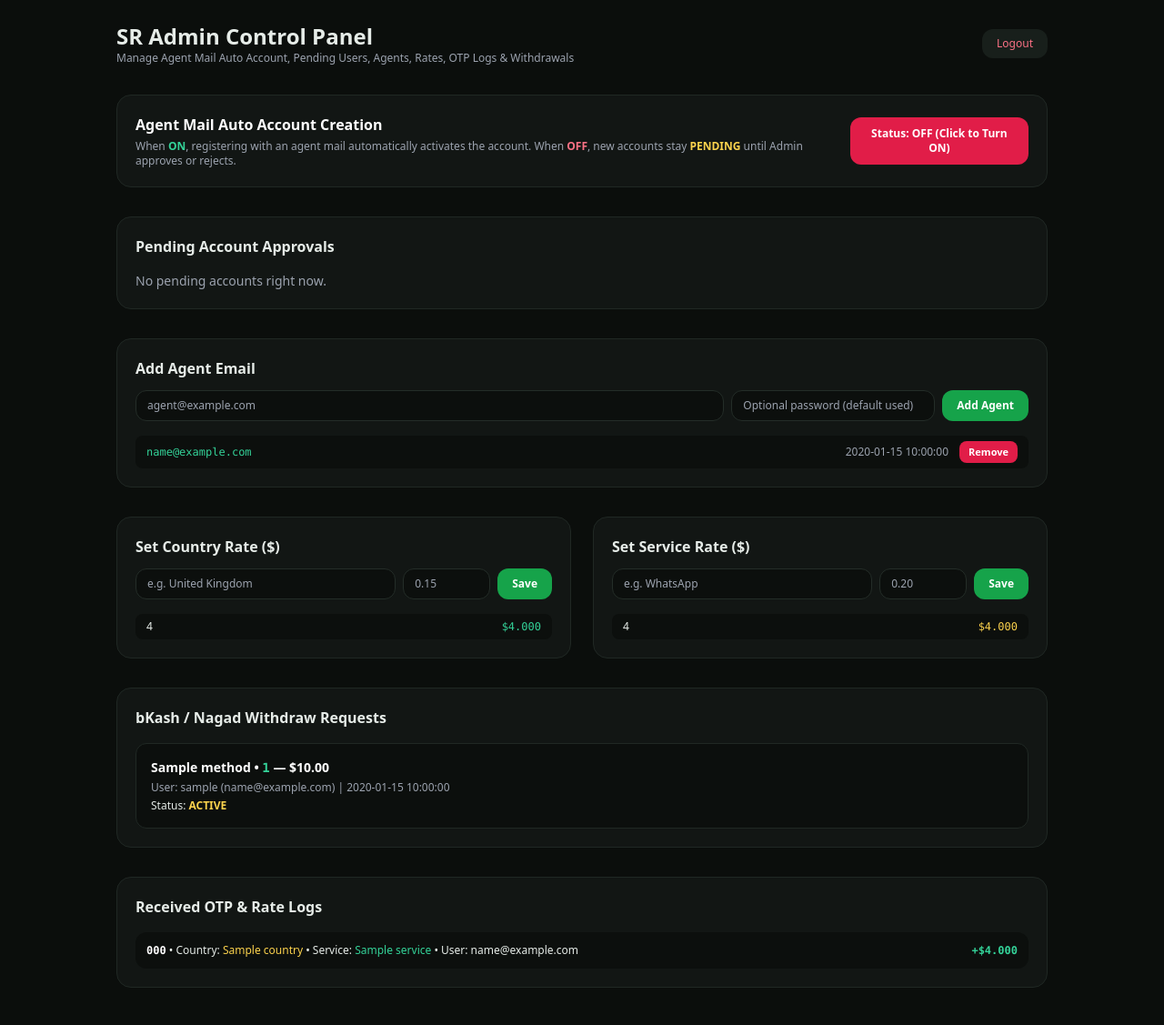
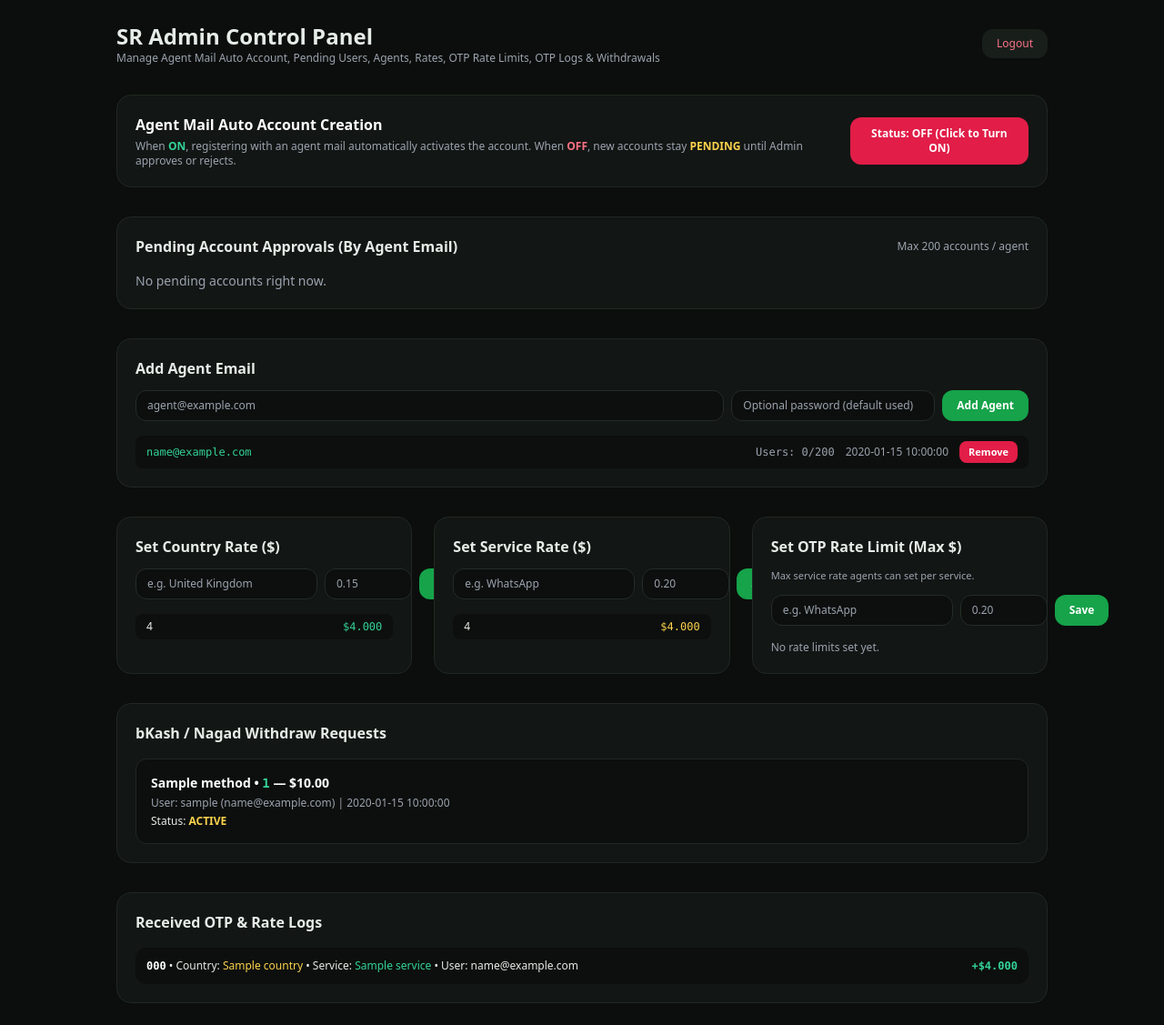
Before and after one commit to mrifathossen57-svg/Free-ai, a Flask app: template templates/admin_panel.html in a window 1280 px wide. Shown: the whole page at 91% size. Before the commit the page ends 1086 px from the top, so only its background shows below. Run offline with Flask 3, Linux system fonts and the light colour scheme; the template is opened without the code that fills it: most values are stand-ins (such as "Sample title", 1, 10 or a date in 2020); some libraries are stand-ins or nearby versions.

Commit message:
Update admin_panel.html

```diff
--- a/templates/admin_panel.html
+++ b/templates/admin_panel.html
@@ -5,7 +5,7 @@
   <div class="flex items-center justify-between">
     <div>
       <h1 class="text-2xl font-bold">SR Admin Control Panel</h1>
-      <p class="text-xs text-gray-400">Manage Agent Mail Auto Account, Pending Users, Agents, Rates, OTP Logs & Withdrawals</p>
+      <p class="text-xs text-gray-400">Manage Agent Mail Auto Account, Pending Users, Agents, Rates, OTP Rate Limits, OTP Logs & Withdrawals</p>
     </div>
     <a href="{{ url_for('logout') }}" class="px-4 py-2 rounded-xl bg-[#181f1b] text-xs text-rose-400">Logout</a>
   </div>
@@ -32,38 +32,81 @@
     </form>
   </div>
 
-  <!-- Pending Account Approvals (When OFF or any PENDING user exists) -->
-  <div class="card rounded-2xl p-5">
-    <h2 class="font-bold mb-4">Pending Account Approvals</h2>
-    <div class="space-y-3">
-      {% set ns = namespace(has_pending=false) %}
+  <!-- Pending Account Approvals (Grouped by Agent Email) -->
+  <div class="card rounded-2xl p-5 space-y-4">
+    <div class="flex items-center justify-between">
+      <h2 class="font-bold">Pending Account Approvals (By Agent Email)</h2>
+      <span class="text-xs text-gray-400">Max {{ max_accounts_per_agent|default(200) }} accounts / agent</span>
+    </div>
+
+    {% set groups = namespace(data={}) %}
     {% for u_email, u in users.items() %}
       {% if u.status == 'PENDING' %}
-          {% set ns.has_pending = true %}
-          <div class="p-4 rounded-xl bg-[#0c0f0d] border border-[#202824] flex flex-col md:flex-row md:items-center md:justify-between gap-3">
+        {% set ag_key = (u.agent_email or 'unknown')|lower %}
+        {% if ag_key not in groups.data %}
+          {% set _ = groups.data.update({ag_key: []}) %}
+        {% endif %}
+        {% set _ = groups.data[ag_key].append(u) %}
+      {% endif %}
+    {% endfor %}
+
+    {% if groups.data %}
+      <div class="space-y-4">
+        {% for ag_email, pend_users in groups.data.items() %}
+          <div class="p-4 rounded-xl bg-[#0c0f0d] border border-[#242d28] space-y-3">
+            <div class="flex flex-wrap items-center justify-between gap-2 border-b border-[#1d2420] pb-2">
+              <div class="text-xs">
+                <span class="text-gray-400">Agent Email:</span>
+                <span class="font-mono font-bold text-emerald-400">{{ ag_email }}</span>
+              </div>
+              <div class="flex items-center gap-2 text-xs">
+                <span class="px-2.5 py-0.5 rounded-lg bg-amber-500/10 text-amber-300 font-semibold">
+                  Pending: {{ pend_users|length }}
+                </span>
+                <span class="px-2.5 py-0.5 rounded-lg bg-[#151b18] text-gray-300 font-mono">
+                  Accounts: {{ (agent_account_counts.get(ag_email, 0) if agent_account_counts is defined else 0) }}/{{ max_accounts_per_agent|default(200) }}
+                </span>
+              </div>
+            </div>
+
+            <div class="space-y-2.5">
+              {% for u in pend_users %}
+                <div class="p-3.5 rounded-xl bg-[#111513] border border-[#1e2622] flex flex-col md:flex-row md:items-center md:justify-between gap-3">
                   <div class="text-xs space-y-1">
-              <div class="text-sm font-bold text-white">{{ u.name }} • <span class="text-emerald-400">{{ u.email }}</span></div>
-              <div class="text-gray-400">Agent Mail: {{ u.agent_email }} | Created: {{ u.created_at }}</div>
-              <div>Status: <span class="font-semibold text-amber-300">{{ u.status }}</span></div>
+                    <div class="text-sm font-bold text-white">
+                      {{ u.name }} • <span class="text-emerald-400">{{ u.email }}</span>
+                    </div>
+                    <div class="text-gray-400">
+                      Agent Mail: <span class="font-mono text-gray-200">{{ u.agent_email }}</span> | Created: {{ u.created_at }}
+                    </div>
+                    <div>
+                      Status: <span class="font-semibold text-amber-300">{{ u.status }}</span>
+                    </div>
                   </div>
 
                   <div class="flex flex-wrap gap-2">
                     <form method="POST" action="{{ url_for('decide_user_account', decision='approve') }}">
                       <input type="hidden" name="email" value="{{ u.email }}" />
-                <button type="submit" class="px-4 py-2 rounded-xl bg-emerald-600 hover:bg-emerald-700 text-white text-xs font-semibold">Approve</button>
+                      <button type="submit" class="px-4 py-2 rounded-xl bg-emerald-600 hover:bg-emerald-700 text-white text-xs font-semibold">
+                        Approve
+                      </button>
                     </form>
                     <form method="POST" action="{{ url_for('decide_user_account', decision='reject') }}">
                       <input type="hidden" name="email" value="{{ u.email }}" />
-                <button type="submit" class="px-4 py-2 rounded-xl bg-rose-600 hover:bg-rose-700 text-white text-xs font-semibold">Reject</button>
+                      <button type="submit" class="px-4 py-2 rounded-xl bg-rose-600 hover:bg-rose-700 text-white text-xs font-semibold">
+                        Reject
+                      </button>
                     </form>
                   </div>
                 </div>
-        {% endif %}
               {% endfor %}
-      {% if not ns.has_pending %}
+            </div>
+          </div>
+        {% endfor %}
+      </div>
+    {% else %}
       <div class="text-sm text-gray-400">No pending accounts right now.</div>
     {% endif %}
-    </div>
   </div>
 
   <!-- Add & Remove Agent Email -->
@@ -82,6 +125,9 @@
         <div class="flex items-center justify-between gap-2 px-3 py-1.5 rounded-lg bg-[#0c0f0d]">
           <span class="text-emerald-400 font-mono">{{ ag.email }}</span>
           <div class="flex items-center gap-3">
+            <span class="text-gray-400 font-mono">
+              Users: {{ (agent_account_counts.get(ag.email, 0) if agent_account_counts is defined else 0) }}/{{ max_accounts_per_agent|default(200) }}
+            </span>
             <span class="text-gray-400">{{ ag.created_at }}</span>
             <form method="POST" action="{{ url_for('admin_remove_agent') }}" class="inline">
               <input type="hidden" name="agent_email" value="{{ ag.email }}" />
@@ -97,8 +143,8 @@
     </div>
   </div>
 
-  <!-- Country Rate & Service Rate -->
-  <div class="grid grid-cols-1 md:grid-cols-2 gap-6">
+  <!-- Country Rate, Service Rate & OTP Rate Limit -->
+  <div class="grid grid-cols-1 md:grid-cols-3 gap-6">
     <div class="card rounded-2xl p-5">
       <h2 class="font-bold mb-3">Set Country Rate ($)</h2>
       <form method="POST" action="{{ url_for('set_country_rate') }}" class="flex gap-2 mb-4">
@@ -133,6 +179,29 @@
             <span>{{ s }}</span>
             <span class="text-amber-300 font-mono">${{ "%.3f"|format(r) }}</span>
           </div>
+        {% endfor %}
+      </div>
+    </div>
+
+    <div class="card rounded-2xl p-5">
+      <h2 class="font-bold mb-3">Set OTP Rate Limit (Max $)</h2>
+      <p class="text-[11px] text-gray-400 mb-3">Max service rate agents can set per service.</p>
+      <form method="POST" action="{{ url_for('set_otp_rate_limit') }}" class="flex gap-2 mb-4">
+        <input type="text" name="service" required placeholder="e.g. WhatsApp"
+               class="flex-1 px-3 py-2 rounded-xl bg-[#0c0f0d] border border-[#242d28] text-xs" />
+        <input type="number" step="0.001" name="max_rate" required placeholder="0.20"
+               class="w-24 px-3 py-2 rounded-xl bg-[#0c0f0d] border border-[#242d28] text-xs" />
+        <button type="submit" class="px-4 py-2 rounded-xl accent-btn text-xs font-semibold text-white">Save</button>
+      </form>
+      <div class="space-y-1.5 text-xs">
+        {% set limits = otp_rate_limits if otp_rate_limits is defined else {} %}
+        {% for s, lim in limits.items() %}
+          <div class="flex justify-between px-3 py-1.5 rounded-lg bg-[#0c0f0d]">
+            <span>{{ s }}</span>
+            <span class="text-sky-400 font-mono">Max ${{ "%.3f"|format(lim) }}</span>
+          </div>
+        {% else %}
+          <div class="text-gray-400">No rate limits set yet.</div>
         {% endfor %}
       </div>
     </div>
```
Lines whose indentation alone changed are shown as unchanged.
